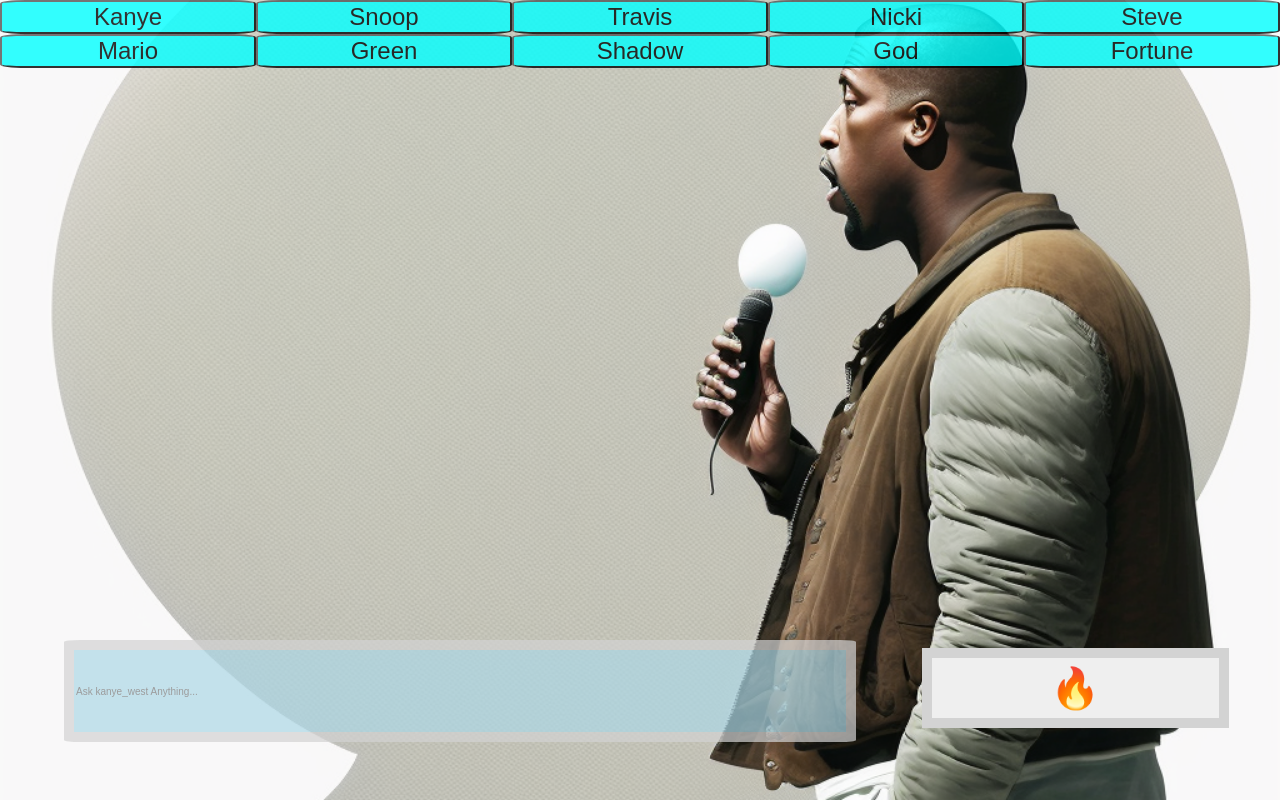
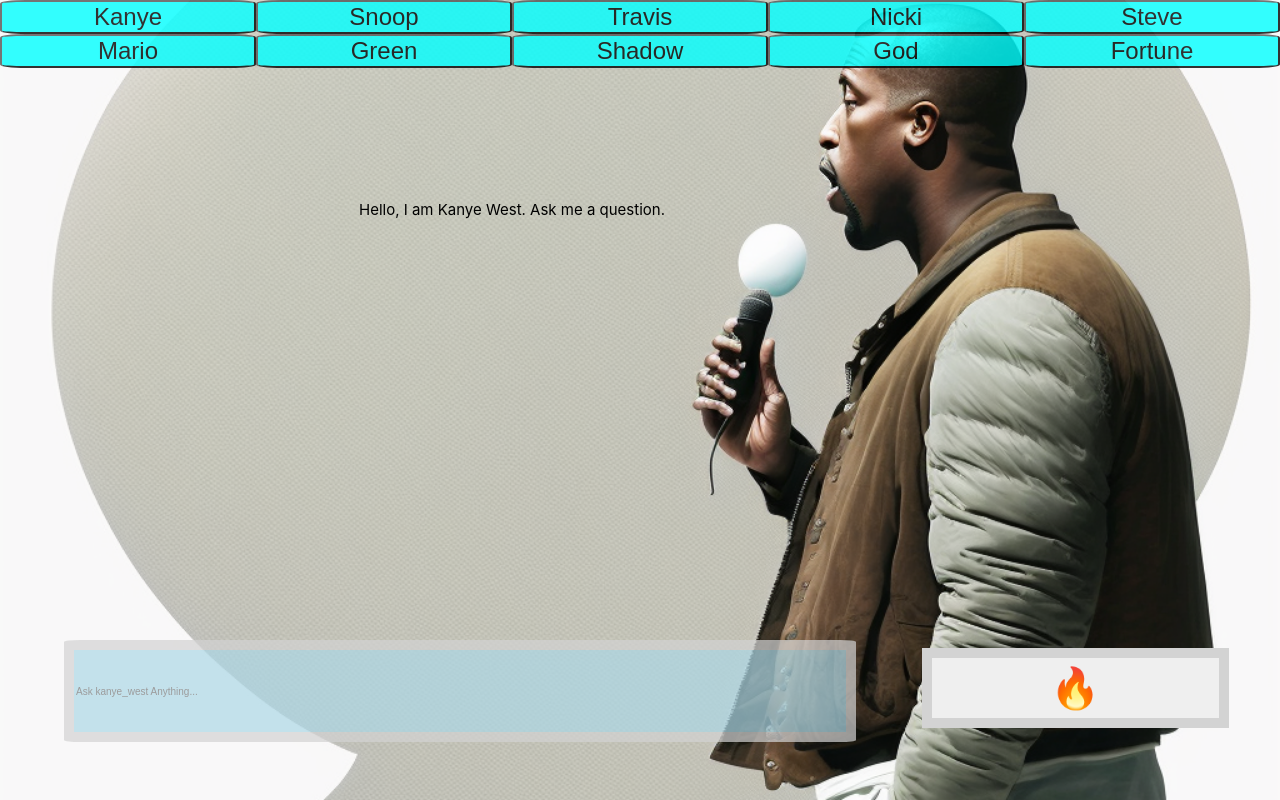
Before and after one commit to largeweb/supersearchv2, a React (Create React App) app: page / in a window 1280 px wide. Built offline with nearby package versions, Linux system fonts and the light colour scheme.

Commit message:
working thing

```diff
--- a/src/App.js
+++ b/src/App.js
@@ -14,7 +14,7 @@
 function App() {
 
   const [search, setSearch] = useState('');
-  const [response, setResponse] = useState('');
+  const [response, setResponse] = useState('Hello, I am Kanye West. Ask me a question.');
   const [background, setBackground] = useState('kanye_west');
   const [style, setStyle] = useState({left:"0",right:"0",top:"0",bottom:"0",position:"fixed",backgroundSize:"cover",backgroundImage:`url(${KanyeWest})`,backgroundPosition:"center",backgroundRepeat:"no-repeat",zIndex:"-1"});
 
@@ -60,7 +60,7 @@
       <div style={style}></div>
       <input style={{opacity:"0.7",position:"fixed",top:"80%",width:"60%",left:"5%",height:"10%",fontSize:"10px",borderRadius:"2%",border:"10px solid lightgray",backgroundColor:"lightblue"}} type="text" value={search} placeholder={`Ask ${background} Anything...`} onChange={(e) => setSearch(e.target.value)} />
       <button onClick={ask} style={{position:"fixed",top:"81%",width:"24%",left:"72%",fontSize:"40px",height:"10%",border:"10px solid lightgray"}}>🔥</button>
-      <div style={{position:"fixed",left:"5%",top:"25%",height:"50%", fontSize:"25px",zIndex:"99",width:"40%"}}>{response}</div>
+      <div style={{position:"fixed",left:"5%",top:"25%",height:"50%", fontSize:"15px",zIndex:"99",width:"70%"}}>{response}</div>
     </div>
   );
 }
```
